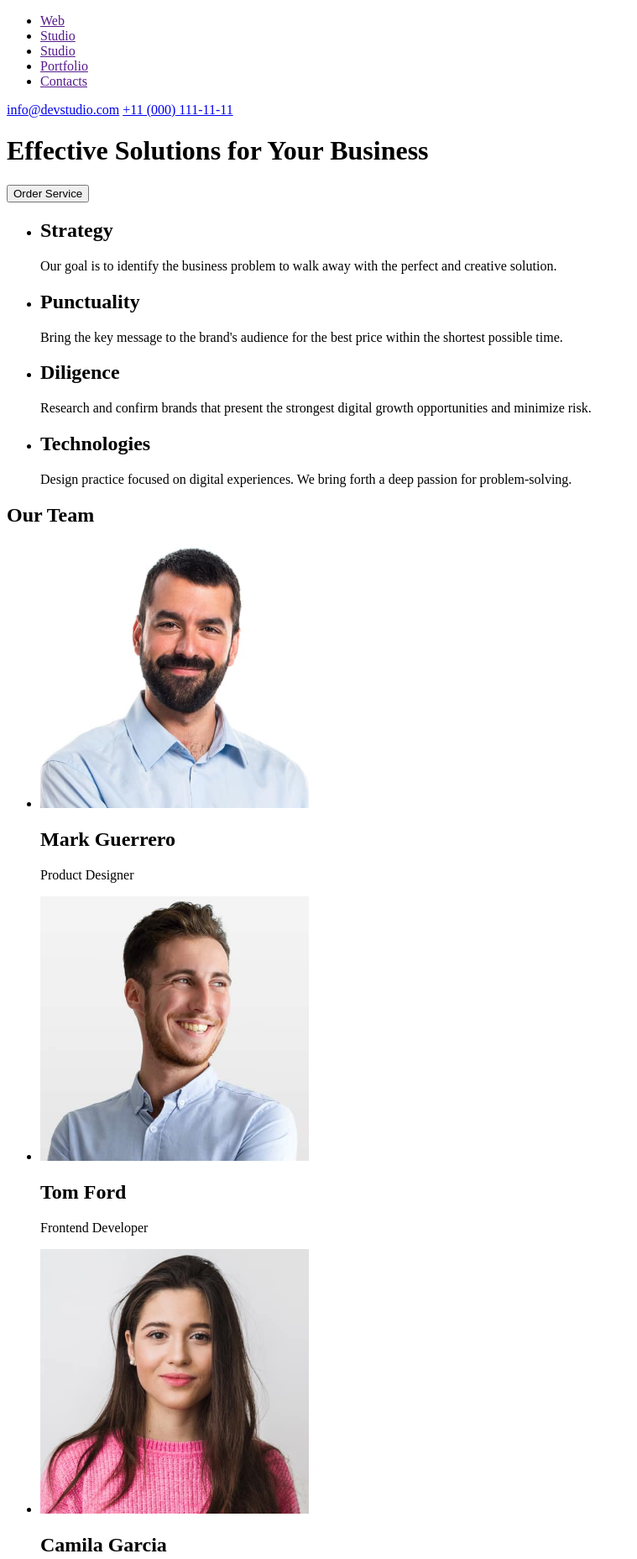
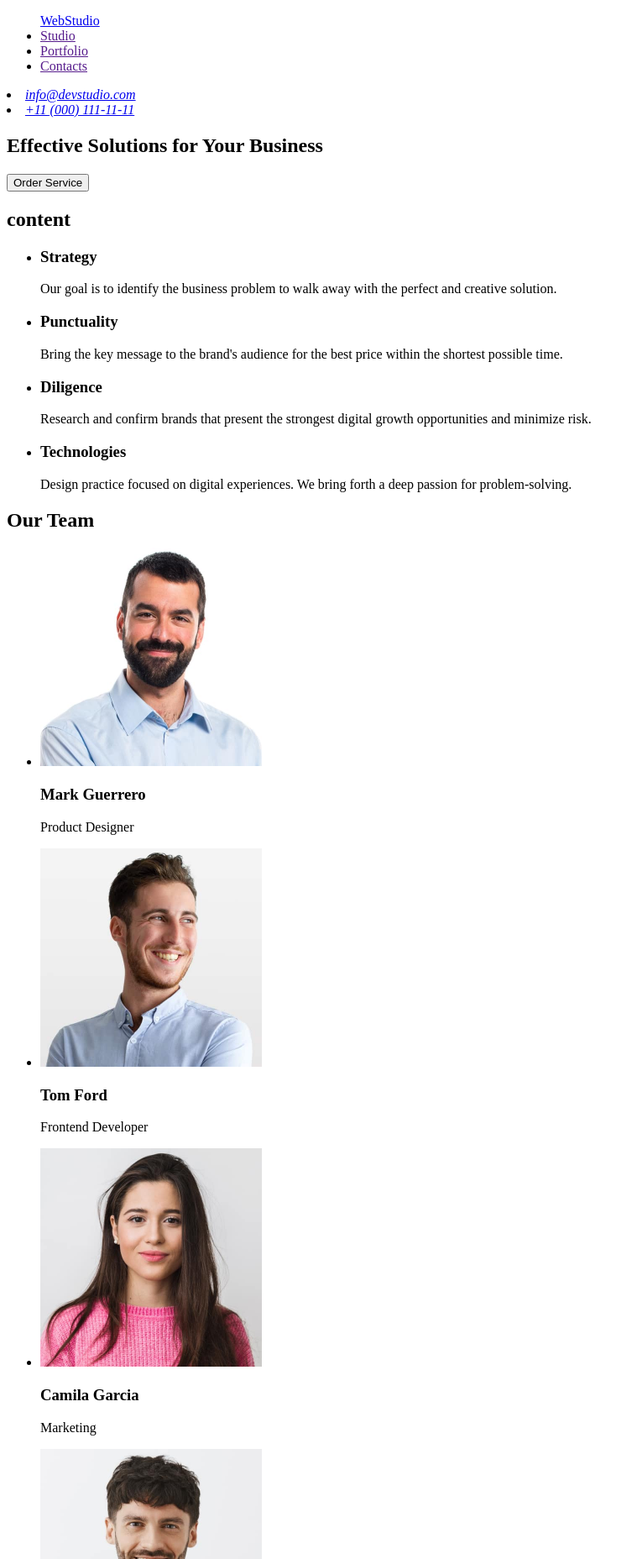
Before and after one commit to Anton1256/goit-markup-hw-01, a plain HTML site: page index.html in a window 1280 px wide. Shown: the top 1856 px of the page at 84% size, without its empty margins (0-759 px from the left). Drawn offline with Linux system fonts and the light colour scheme.

Commit message:
global fix

```diff
--- a/index.html
+++ b/index.html
@@ -9,86 +9,93 @@
     <header>
       <nav>
         <ul>
-          <li><a href="">Web</a></li>
-          <li><a href="">Studio</a></li>
+          <a href="./index.html">WebStudio</a>
           <li><a href="">Studio</a></li>
           <li><a href="">Portfolio</a></li>
           <li><a href="">Contacts</a></li>
         </ul>
       </nav>
-      <a href="mailto:info@devstudio.com">info@devstudio.com</a>
-      <a href="tel:+110001111111">+11 (000) 111-11-11</a>
+      <address>
+        <li><a href="mailto:info@devstudio.com">info@devstudio.com</a></li>
+        <li><a href="tel:+110001111111">+11 (000) 111-11-11</a></li>
+      </address>
     </header>
 
     <main>
+      <section>
         <h1>Effective Solutions for Your Business</h1>
         <button type="button">Order Service</button>
+      </section>
+      <section>
+        <h2>content</h2>
         <ul>
           <li>
-          <h2>Strategy</h2>
+            <h3>Strategy</h3>
             <p>
               Our goal is to identify the business problem to walk away with the
               perfect and creative solution.
             </p>
           </li>
           <li>
-          <h2>Punctuality</h2>
+            <h3>Punctuality</h3>
             <p>
               Bring the key message to the brand's audience for the best price
               within the shortest possible time.
             </p>
           </li>
           <li>
-          <h2>Diligence</h2>
+            <h3>Diligence</h3>
             <p>
               Research and confirm brands that present the strongest digital
               growth opportunities and minimize risk.
             </p>
           </li>
           <li>
-          <h2>Technologies</h2>
+            <h3>Technologies</h3>
             <p>
               Design practice focused on digital experiences. We bring forth a
               deep passion for problem-solving.
             </p>
           </li>
         </ul>
+      </section>
+      <section>
         <h2>Our Team</h2>
         <ul>
           <li>
             <img
-            src="images/product_designer.jpg"
+              src="./images/product_designer.jpg"
               alt="product_designer"
-            width="320"
+              width="264"
             />
-          <h2>Mark Guerrero</h2>
+            <h3>Mark Guerrero</h3>
             <p>Product Designer</p>
           </li>
           <li>
             <img
-            src="images/frontend_developer.jpg"
+              src="./images/frontend_developer.jpg"
               alt="frontend_developer"
-            width="320"
+              width="264"
             />
-          <h2>Tom Ford</h2>
+            <h3>Tom Ford</h3>
             <p>Frontend Developer</p>
           </li>
           <li>
-          <img src="images/marketing.jpg" alt="marketing" width="320" />
-          <h2>Camila Garcia</h2>
+            <img src="./images/marketing.jpg" alt="marketing" width="264" />
+            <h3>Camila Garcia</h3>
             <p>Marketing</p>
           </li>
           <li>
-          <img src="images/ui_designer.jpg" alt="ui_designer" width="320" />
-          <h2>Daniel Wilson</h2>
+            <img src="./images/ui_designer.jpg" alt="ui_designer" width="264" />
+            <h3>Daniel Wilson</h3>
             <p>UI Designer</p>
           </li>
         </ul>
+      </section>
     </main>
 
     <footer>
-      <a href=""><h2>Web</h2></a>
-      <a href=""><h2>Studio</h2></a>
+      <a href="./index.html"><h2>WebStudio</h2></a>
       <p>
         Increase the flow of customers and sales for your business with digital
         marketing & growth solutions.
```
Lines whose indentation alone changed are shown as unchanged.
